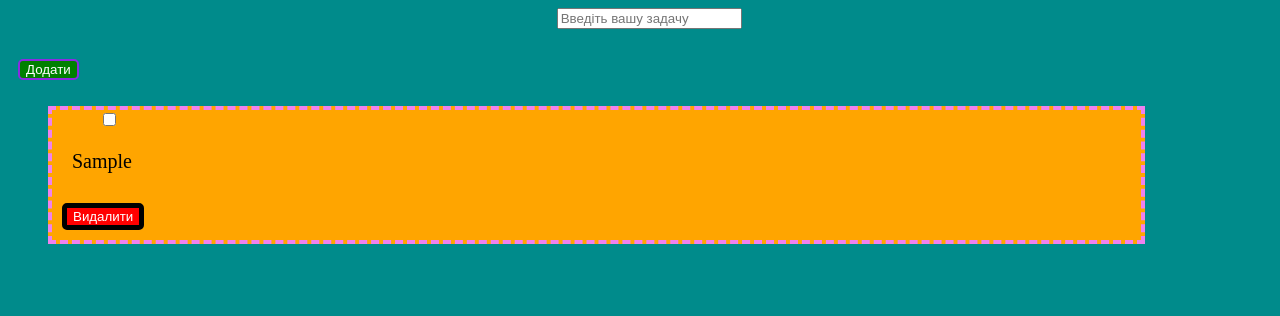
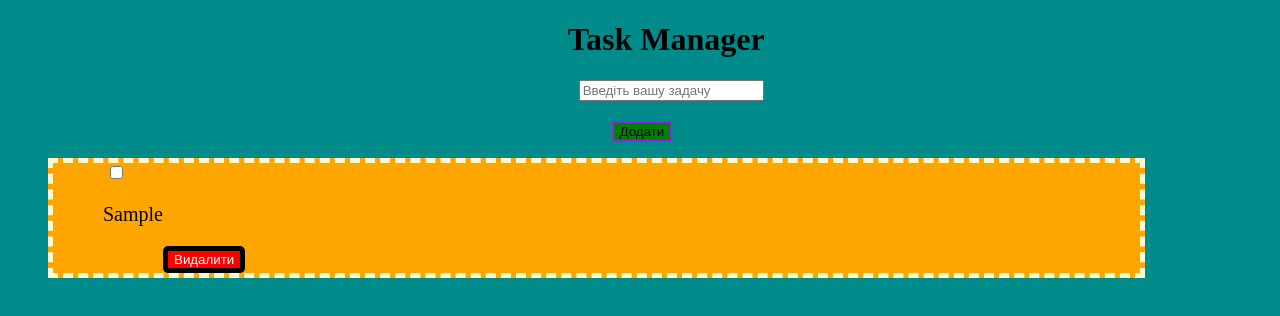
Before and after one commit to Okraila/whattodo, a plain HTML site: page index.html in a window 1280 px wide. Both pictures are taken after typing "Sample" into the empty fields and a click on the button "Додати". Drawn offline with Linux system fonts and the light colour scheme.

Commit message:
final push

```diff
--- a/index.html
+++ b/index.html
@@ -9,6 +9,7 @@
   <body>
     <form>
         <label>
+            <h1 class="website__title"> Task Manager </h1>
             <input type="text" class="input" placeholder="Введіть вашу задачу">
             <p class="output"></p>
         </label>
--- a/index.js
+++ b/index.js
@@ -25,7 +25,7 @@ const renderTodo = (items) => {
     })" ${item.completed?'checked': ''} />
     <label>
     <p class="${item.completed?'completed': ''}">${item.text}</p>
-    <button onclick="removeTodo(${item.id})">Видалити</button>
+    <button onclick="removeTodo(${item.id})" class="delete__btn">Видалити</button>
     </li>`
   })
   .join("")
--- a/styles.css
+++ b/styles.css
@@ -7,33 +7,35 @@ body {
 }
 
 input {
-    margin-left: 50%;
-    margin-right: 50%;
+    margin-left: 52%;
 }
 
-button{
+.delete__btn{
     background-color: red;
     color:white;
     border-radius: 5px;
-    margin: 10px;
     border: 5px solid black;
+    margin-left:100%;
+}
+
+.website__title {
+    margin-left:51%;
 }
 
 .btn {
     background-color:green;
     border: 2px solid blueviolet;
+    margin-left:55%;
 }
 
 ul{
-    margin-bottom: 5px;
     list-style: none;
-    justify-content:center;
+    align-items:center;
 }
 
 p{
     font-size: 20px;
-    padding-left: 20px;
-    padding-right: 20px;
+    margin-left:50px;
 }
 
 li{
@@ -50,6 +52,25 @@ li:first-child{
     border:4px dashed violet;
 }
 
+li:nth-child(2){
+    background-color:green;
+    border:3px dashed darkgreen;
+}
+
+li:nth-child(3){
+    background-color: lightblue;
+    border:2px dashed darkgreen;
+}
+
+li:nth-child(4){
+    background-color: darkgreen;
+    border:1px dashed lightblue;
+}
+
+li:last-child {
+    background-color:orange;
+    border:5px dashed lightgoldenrodyellow;
+}
 .completed {
     text-decoration: line-through 5px red;
 }
```
